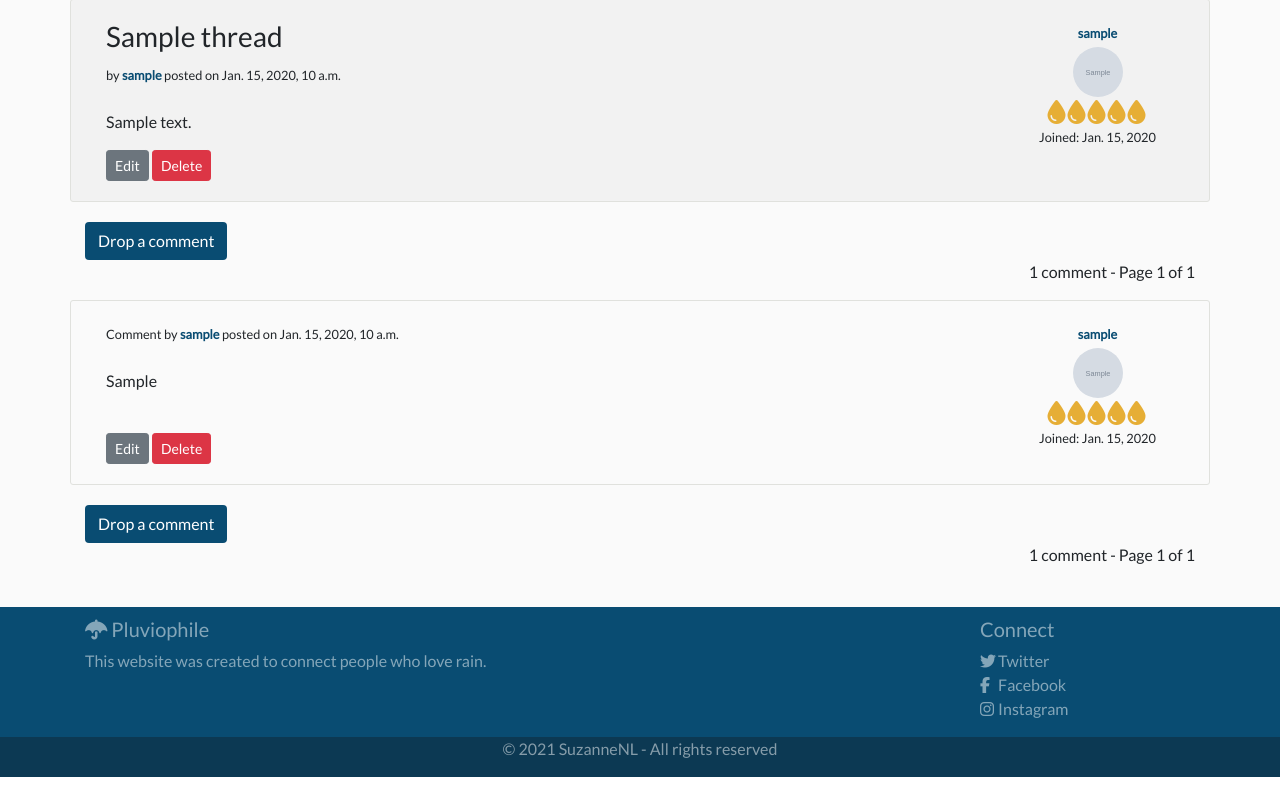
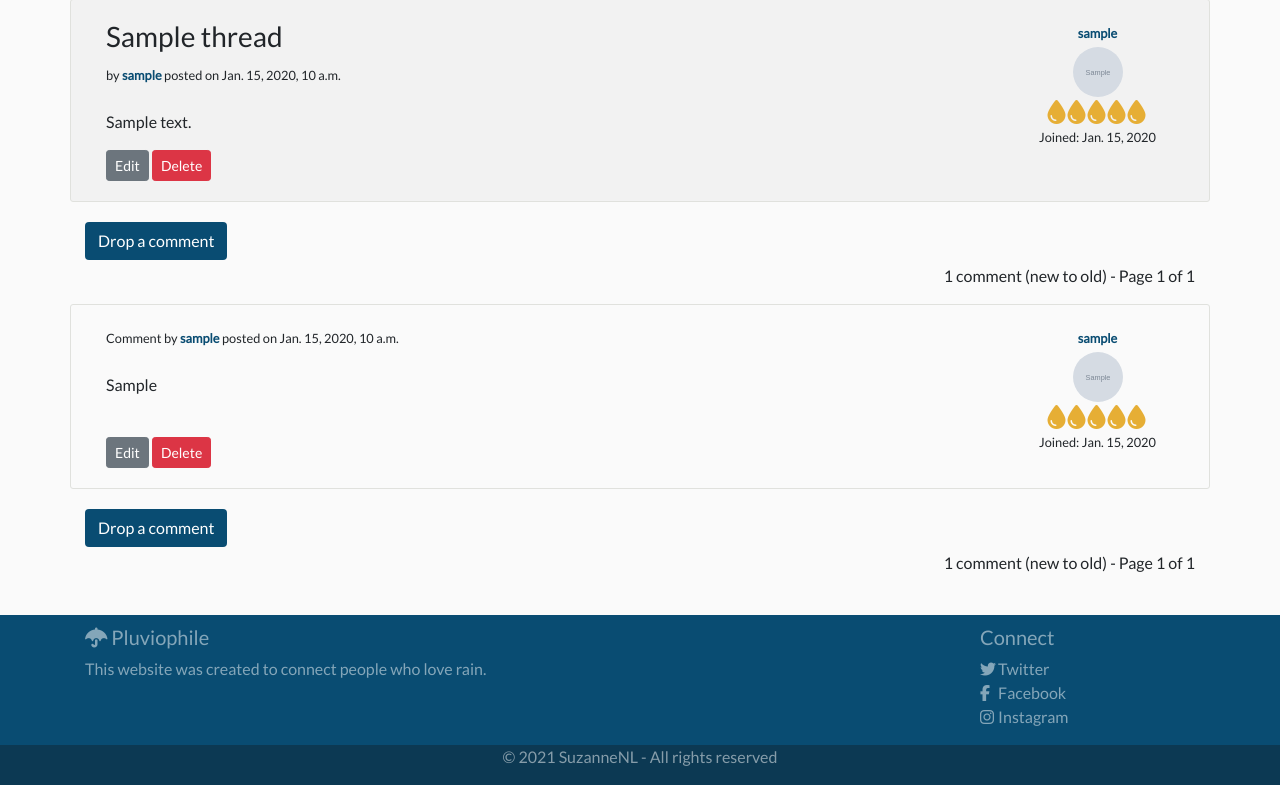
Before and after one commit to SuzanneNL/pluviophile, a Django app: page /forum/thread/1 in a window 1280 px wide. Shown: the part 115-900 px from the top of the page. Run offline with Django 3.2, Linux system fonts and the light colour scheme; a user stored in the database is signed in; tables that the repository leaves empty hold one stand-in row (values such as "Sample post"); grey boxes marked "Sample" are stand-in pictures; some libraries are stand-ins or nearby versions.

Commit message:
Change ordering of comments: new to old

```diff
--- a/forum/templates/forum/thread.html
+++ b/forum/templates/forum/thread.html
@@ -119,9 +119,10 @@
             {% endif %}
         </div>
     </div>
-    <div class="row">
+    <div class="row mt-1">
         <div class="col">
             <p class="d-flex justify-content-end comment-count-pag">{{ comments_count }} comment{% if comments_count == 0 or comments_count > 1 %}s{% endif %}
+                (new to old)
                 - Page {{ comments.number}} of {{ comments.paginator.num_pages }}
             </p>
         </div>
@@ -239,9 +240,10 @@
             {% endif %}
         </div>
     </div>
-    <div class="row">
+    <div class="row mt-1">
         <div class="col">
             <p class="d-flex justify-content-end comment-count-pag">{{ comments_count }} comment{% if comments_count == 0 or comments_count > 1 %}s{% endif %}
+                (new to old)
                 - Page {{ comments.number}} of {{ comments.paginator.num_pages }}
             </p>
         </div>
--- a/forum/views.py
+++ b/forum/views.py
@@ -41,7 +41,7 @@ class ThreadView(LoginRequiredMixin, DetailView):
         context = super(ThreadView, self).get_context_data(**kwargs)
         page = self.request.GET.get('page')
         comments = Paginator(self.object.comments.all().order_by(
-                             'date_created'), 5)
+                             '-date_created'), 5)
         context['all_threads_on_forum'] = Thread.objects.all()
         context['all_comments_on_forum'] = Comment.objects.all()
         context['comments'] = comments.get_page(page)
```
